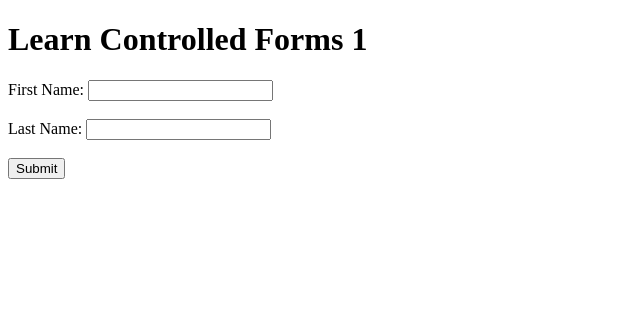
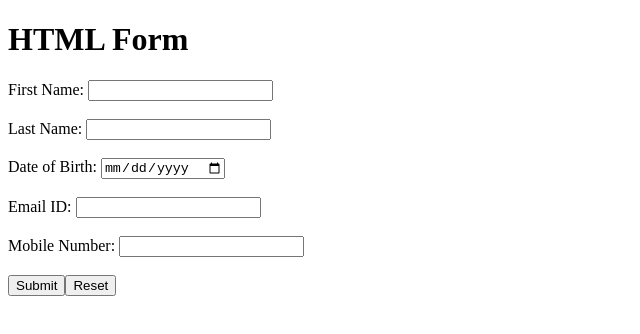
Before and after one commit to kaushik-72/quick-react, a React (Vite) app: page / in a window 1280 px wide. Shown: the top 334 px of the page, without its empty margins (0-640 px from the left). Built offline with nearby package versions, Linux system fonts and the light colour scheme.

Commit message:
ControlledForm 2 + Task

```diff
--- /dev/null
+++ b/src/AllTopics/08_Forms/ControlledForms2.jsx
@@ -0,0 +1,73 @@
+import { useState } from "react"
+
+const ControlledForms2 = () => {
+
+    const[formData,setformData] = useState(
+        {
+            username:"",
+            email:"",
+            password:"",
+        }
+    );
+
+    const handleChange =(e)=>{
+        let {name,value} =e.target;
+        setformData({...formData, [name]: value});
+        //! here name is use to create a key for uname,email pswd
+        //* ...formData (spread)to store and handle empty data
+
+    }
+    //* handling the error of "You provided a `value` prop to a form field without an `onChange` handler."
+
+    const handleSubmit = (e)=>{
+        e.preventDefault();
+        alert("Form Submitted");
+        console.log(formData);
+
+        let users = JSON.parse(localStorage.getItem("users")) || []
+        console.log(users);
+
+        //* to get existing users from local storage , if users are present parse it else initalize with empty array[].
+
+        //create user data with ID
+        let userData = {...formData,id:Math.random()};
+
+        //add userData to users array
+        users.push(userData);
+
+        //set users array to local storage after converting into json
+        localStorage.setItem("users", JSON.stringify(users));
+
+        // clear input fields
+        setformData({username:"", email:"", password:""});
+    }
+  return (
+    <div>
+    <h1>Learn Controlled Forms</h1>
+    <p>Manage multiple input with single state</p>
+
+    <form onSubmit={handleSubmit}>
+
+        <input type="text" name="username" placeholder="Enter Username" value={formData.username} onChange={handleChange}/>
+
+        <br/>
+        <br/>
+
+        <input type="text" name="email" placeholder="Enter Email" value={formData.email} onChange={handleChange}/>
+
+        <br/>
+        <br/>
+
+        <input type="password" name="password" placeholder="Enter Password" value={formData.password} onChange={handleChange}/>
+
+        <br/>
+        <br/>
+
+        <button>Submit</button>
+
+    </form>
+    </div>
+  )
+}
+
+export default ControlledForms2
--- a/src/AllTopics/08_Forms/ControlledTask1.jsx
+++ b/src/AllTopics/08_Forms/ControlledTask1.jsx
@@ -0,0 +1,94 @@
+import { useState } from "react";
+
+const ControlledTask1 = () => {
+  const [firstName, setFirstName] = useState("");
+  const [lastName, setLastName] = useState("");
+  const [dob,setDob] = useState("");
+  const [email,setEmail] = useState("");
+  const [mNumber,setmNumber] = useState("");
+
+  const handleFirstname = (e) =>{
+    setFirstName(e.target.value);
+  }
+
+   const handleLastname = (e) =>{
+    setLastName(e.target.value);
+  }
+
+   const handleDob = (e) =>{
+    setDob(e.target.value);
+  }
+
+   const handleEmail = (e) =>{
+    setEmail(e.target.value);
+  }
+
+   const handleNumber = (e) =>{
+    setmNumber(e.target.value);
+  }
+
+const handleForm = (e) =>{
+        e.preventDefault();
+        console.log("form submitted")
+        alert("form submitted")
+        // console.log({fullName:{"firstName":firstName,"lastName":lastName}});
+
+
+         let data = {
+         fullName:{firstName,lastName,dob,email,mNumber}
+         }
+         console.log(data);
+
+         setFirstName("");
+         setLastName("");
+         setDob("");
+         setEmail("");
+         setmNumber("");
+    }
+
+
+
+  return (
+    <div>
+    <h1>HTML Form</h1>
+        <form onSubmit={handleForm}>
+            <label htmlFor='firstName'>First Name: </label>
+            <input type='text' id='firstName' value={firstName} onChange={handleFirstname}/>
+
+            <br/>
+            <br/>
+
+            <label htmlFor='lastName'>Last Name: </label>
+            <input type='text' id='lastName' value={lastName} onChange={handleLastname}/>
+
+            <br/>
+            <br/>
+
+            <label htmlFor='dateOfBirth'>Date of Birth: </label>
+            <input type='date' id='dateOfBirth' value={dob} onChange={handleDob}/>
+
+            <br/>
+            <br/>
+
+            <label htmlFor='email'>Email ID: </label>
+            <input type='email' id='email' value={email} onChange={handleEmail}/>
+
+            <br/>
+            <br/>
+
+            <label htmlFor='mobileNumber'>Mobile Number: </label>
+            <input type='number' id='mobileNumber' value={mNumber} onChange={handleNumber}/>
+
+            <br/>
+            <br/>
+
+            <button >Submit</button>
+
+            <button >Reset</button>
+
+        </form>
+    </div>
+  )
+}
+
+export default ControlledTask1
--- a/src/App.jsx
+++ b/src/App.jsx
@@ -10,6 +10,8 @@ import PropsChild from "./AllTopics/03_Props/PropsChild";
 import PropsParents from "./AllTopics/03_Props/PropsParents";
 import ChildrenProps from "./AllTopics/04_ChildrenProps/ChildrenProps";
 import ControlledForms1 from "./AllTopics/08_Forms/ControlledForms1";
+import ControlledForms2 from "./AllTopics/08_Forms/ControlledForms2";
+import ControlledTask1 from "./AllTopics/08_Forms/ControlledTask1";
 
 const App = ()=>{
 
@@ -27,7 +29,9 @@ const App = ()=>{
           {/* <PropsParents/> */}
           {/* <PropsChild/> */}
           {/* <ChildrenProps/> */}
-          <ControlledForms1/>
+          {/* <ControlledForms1/> */}
+          <ControlledTask1/>
+          {/* <ControlledForms2/> */}
 
         </>
     );
```
Also changed, not shown: src/AllTopics/08_Forms/Task.jpeg (added).
